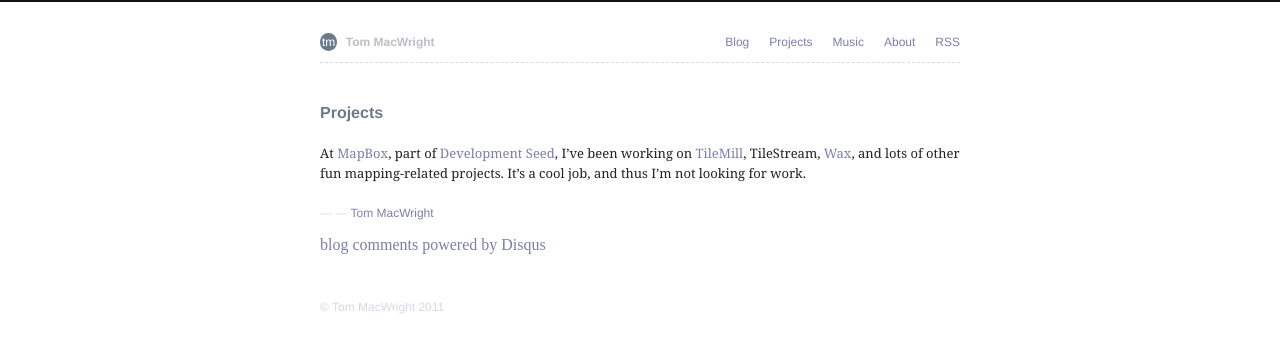
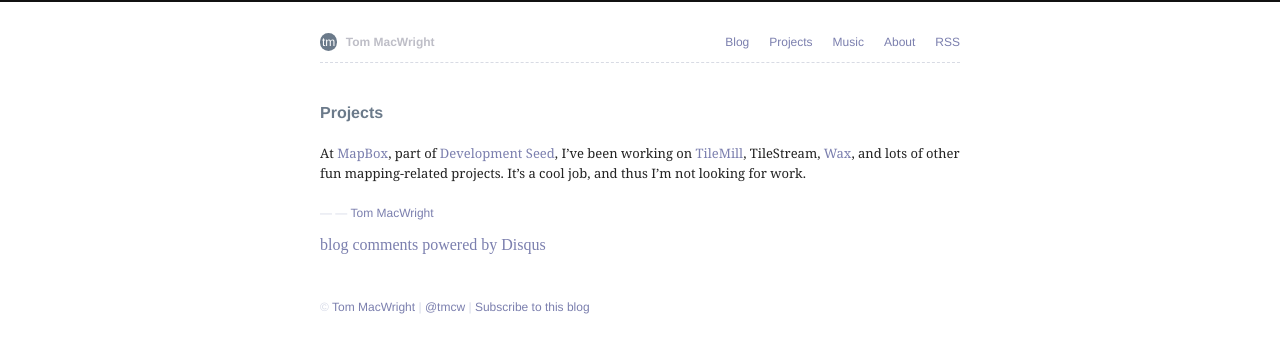
Before and after one commit to konklone/tmcw.github.com, a Jekyll site: the page built from projects/index.md, in a window 1280 px wide. Shown: the top 353 px of the page. Built offline with Jekyll 4.4.1, drawn with Linux system fonts in a browser that asks for light colours; Markdown is read by kramdown in place of the engine named in the settings; comment, search, counter and statistics services are not loaded.

Commit message:
Fixing for IE7, building out footer slightly.

```diff
--- a/_layouts/default.html
+++ b/_layouts/default.html
@@ -35,7 +35,7 @@
   <div class='wrapper'>
     {{ content }}
     <footer>
-      &copy; Tom MacWright 2011
+    &copy; <a href='http://macwright.org/about'>Tom MacWright</a> | <a href='http://twitter.com/tmcw'>@tmcw</a> | <a href='http://feeds.feedburner.com/tommacwright/odWX'>Subscribe to this blog</a>
     </footer>
   </div>
   <script type="text/javascript">
--- a/css/screen.css
+++ b/css/screen.css
@@ -27,12 +27,15 @@
 
 header ul.navigation {
   float:right;
-  list-style-type:none;
+  list-style:none;
 }
 
 header ul.navigation li {
   display:inline-block;
   margin-left:20px;
+  /* abolish when IE7 is gone. */
+  zoom:1;
+  *display:inline;
 }
 
 header ul.navigation li a, h1, h2, h3, .post-footer, footer {
@@ -106,6 +109,10 @@
 
 footer, .post-footer {
   color:#D5D9E7;
+}
+
+footer {
+  padding-bottom:50px;
 }
 
 div.post:first-child {
```
